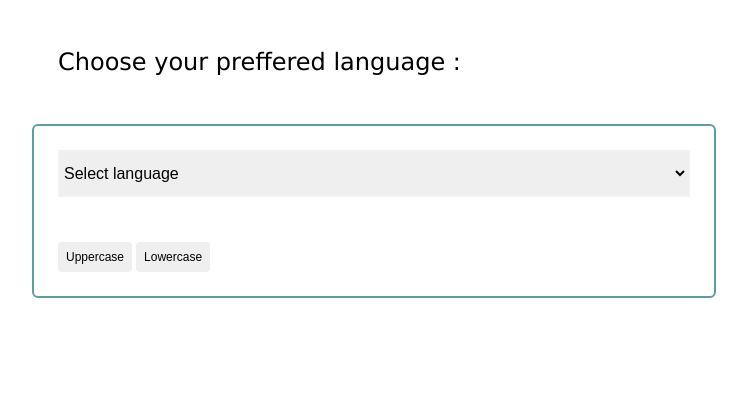
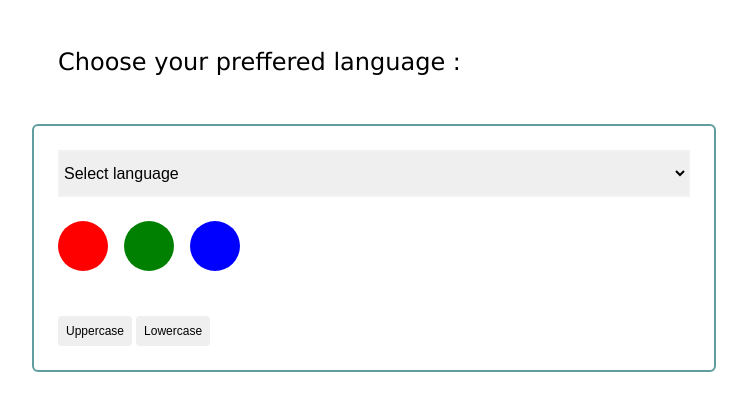
Before and after one commit to anuragf5/JavaScript, a plain HTML site: page select-option-dom/index.html in a window 1280 px wide. Shown: the whole page, without its empty margins (266-1013 px from the left). Drawn offline with Linux system fonts and the light colour scheme.

Commit message:
Add some new funtionality to change background color according to click on specific color

```diff
--- a/select-option-dom/index.html
+++ b/select-option-dom/index.html
@@ -39,6 +39,7 @@
             padding: 24px;
             border: 2px solid cadetblue;
             border-radius: 6px;
+            background-color: white;
         }
 
         button {
@@ -48,10 +49,38 @@
             border: none;
             border-radius: 4px;
         }
+
+        .color_container {
+            margin-top: 24px;
+            display: flex;
+        }
+
+        #red {
+            height: 50px;
+            width: 50px;
+            background-color: red;
+            border-radius: 100%;
+            margin-right: 16px;
+        }
+
+        #green {
+            height: 50px;
+            width: 50px;
+            background-color: green;
+            border-radius: 100%;
+            margin-right: 16px;
+        }
+
+        #blue {
+            height: 50px;
+            width: 50px;
+            background-color: blue;
+            border-radius: 100%;
+        }
     </style>
 </head>
 
-<body>
+<body id="body">
 
     <h3 class="h3">Choose your preffered language :</h3>
 
@@ -63,6 +92,21 @@
             <option value="java_script">Java Script</option>
             <option value="flutter">Flutter</option>
         </select>
+
+        <Div class="color_container">
+            <div id="red">
+
+            </div>
+
+            <div id="green">
+
+            </div>
+
+            <div id="blue">
+
+            </div>
+
+        </Div>
 
         <h1 id="h1"></h1>
 
@@ -129,6 +173,21 @@
             }
         }
 
+        document.getElementById("red").onclick = function () {
+
+            document.getElementById("body").style.backgroundColor = "red";
+        }
+
+        document.getElementById("green").onclick = function () {
+
+            document.getElementById("body").style.backgroundColor = "green";
+        }
+
+        document.getElementById("blue").onclick = function () {
+
+            document.getElementById("body").style.backgroundColor = "blue";
+        }
+
     </script>
 
 </body>
```
